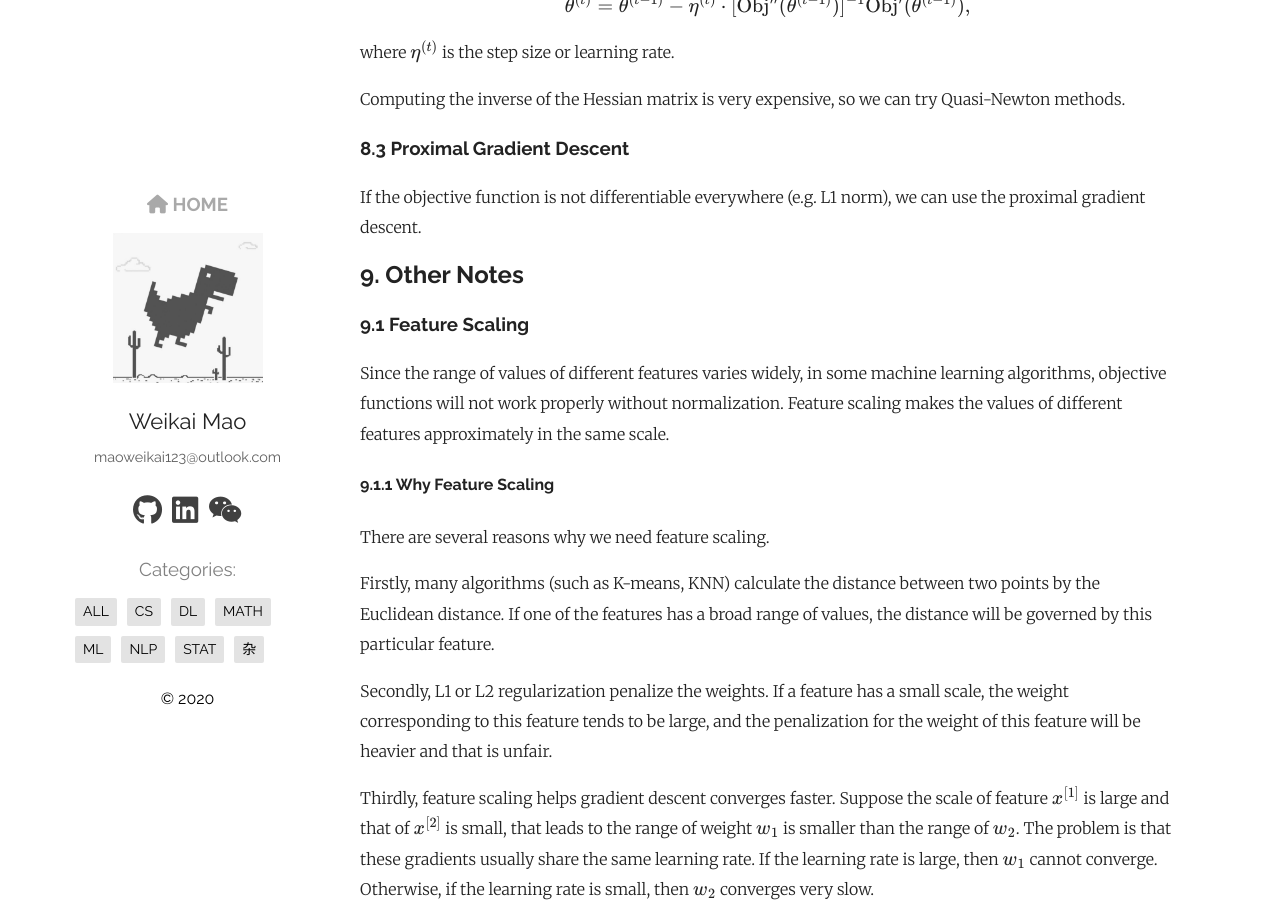
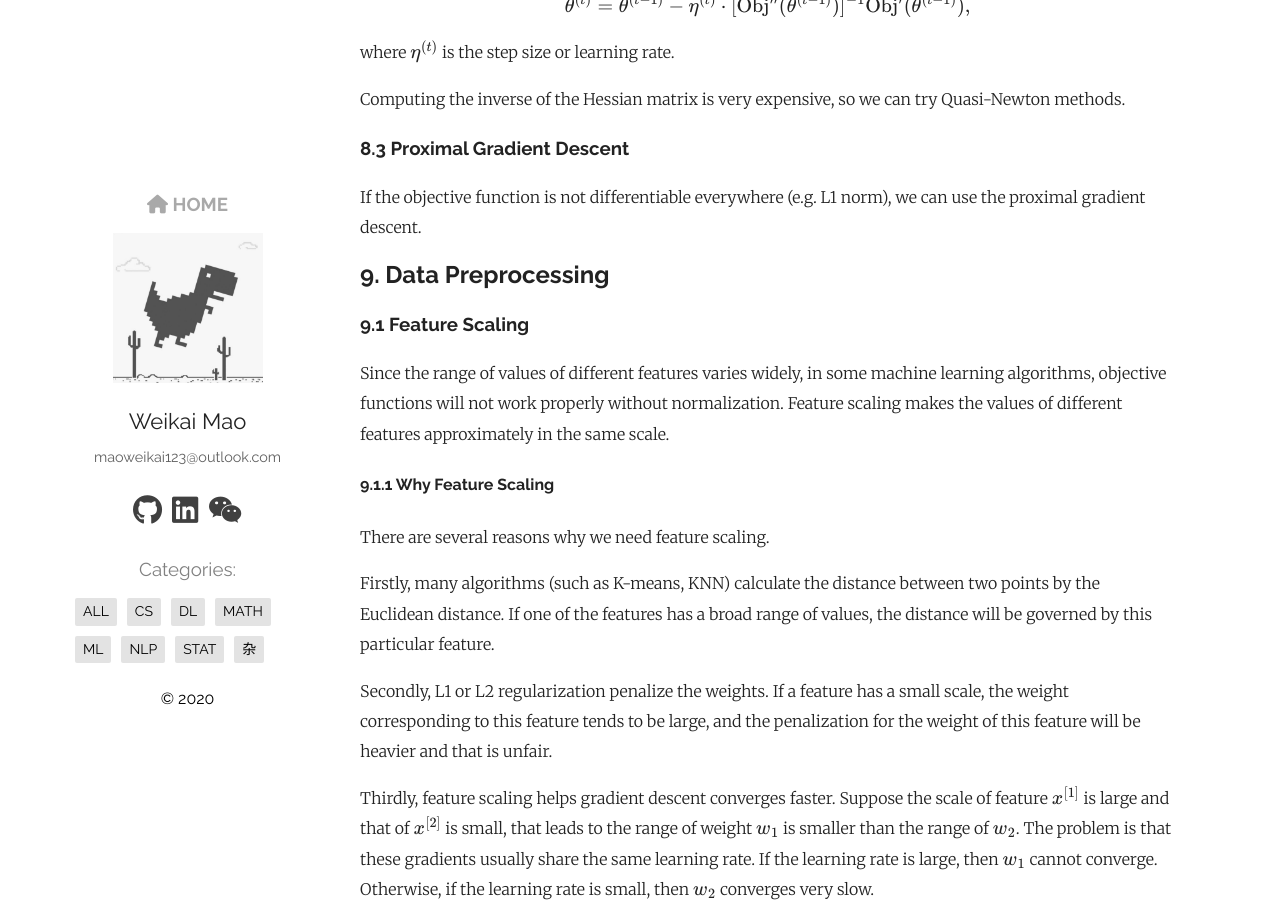
Before and after one commit to WalkerMao/walkermao.github.io, a Jekyll site: the page built from _posts/2020-02-28-intro-to-ml-part2.md, in a window 1280 px wide and 900 px high, scrolled down 6334 px. Built offline with Jekyll 4.4.1, drawn with Linux system fonts in a browser that asks for light colours; nearby versions of some CDN libraries; formulas are drawn with MathJax 3; comment, search, counter and statistics services are not loaded.

Commit message:
add some

```diff
--- a/_posts/2020-02-28-intro-to-ml-part2.md
+++ b/_posts/2020-02-28-intro-to-ml-part2.md
@@ -176,7 +176,7 @@ Computing the inverse of the Hessian matrix is very expensive, so we can try Qua
 
 If the objective function is not differentiable everywhere (e.g. L1 norm), we can use the proximal gradient descent.
 
-## 9. Other Notes
+## 9. Data Preprocessing
 
 ### 9.1 Feature Scaling
 
```
Also changed, not shown: pictures/feature-scaling-and-gradient-descent.png.
